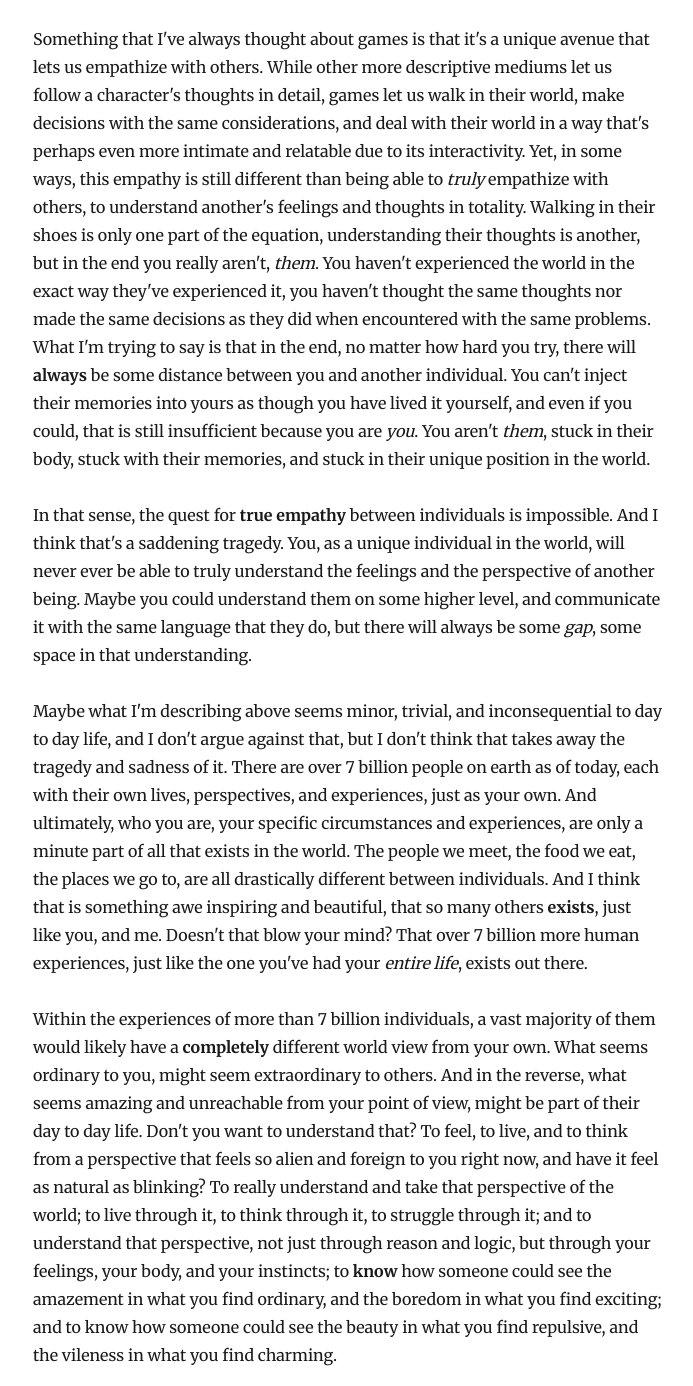
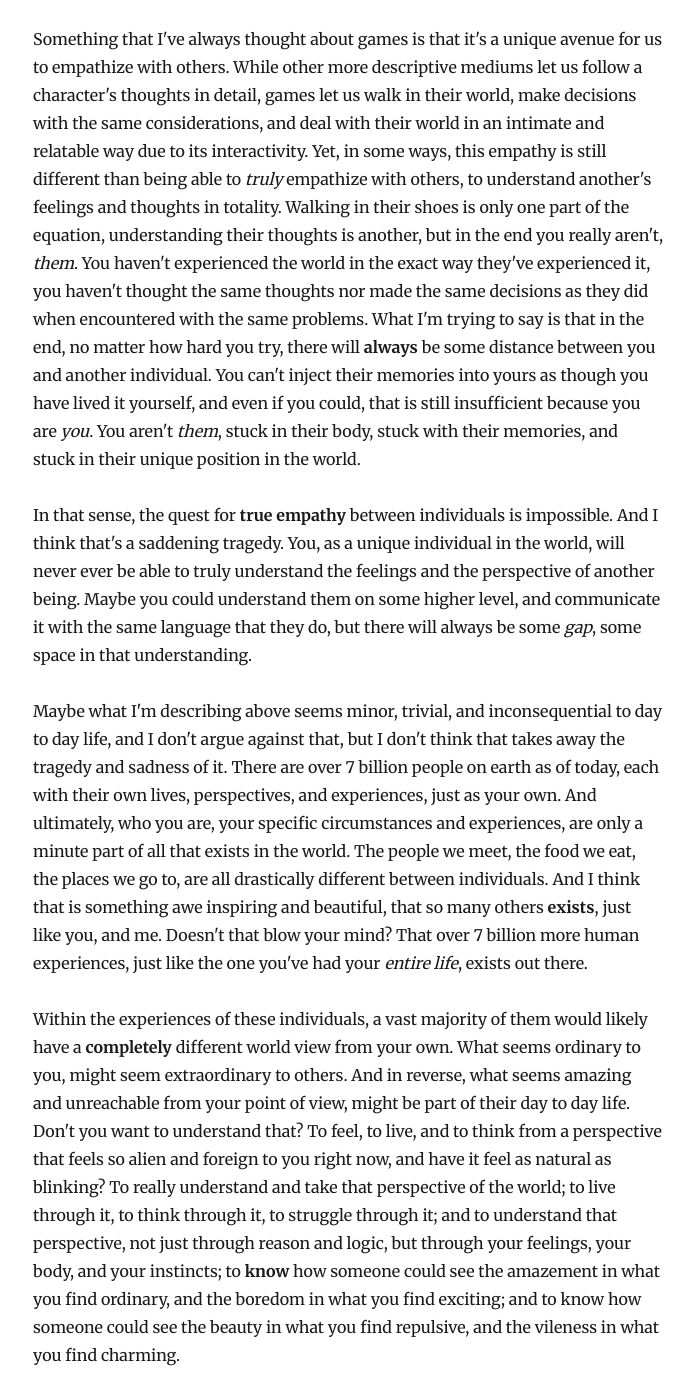
Before and after one commit to chunloklo/schrodingers-cube, a Gatsby site: page /true-empathy/ in a window 1280 px wide. Shown: the part 214-1600 px from the top of the page, without its empty margins (292-985 px from the left). Built offline with nearby package versions, Linux system fonts and the light colour scheme; Gatsby itself is replaced by a stand-in of ours; some packages are replaced by stand-ins of ours.

Commit message:
small wording updates for empathy rant

```diff
--- a/content/blog/true-empathy/index.md
+++ b/content/blog/true-empathy/index.md
@@ -4,17 +4,17 @@ date: "2021-10-24T22:40:32.169Z"
 description: A small and melancholic rambling on wanting to connect with others.
 ---
 
-Something that I've always thought about games is that it's a unique avenue that lets us empathize with others. While other more descriptive mediums let us follow a character's thoughts in detail, games let us walk in their world, make decisions with the same considerations, and deal with their world in a way that's perhaps even more intimate and relatable due to its interactivity. Yet, in some ways, this empathy is still different than being able to *truly* empathize with others, to understand another's feelings and thoughts in totality. Walking in their shoes is only one part of the equation, understanding their thoughts is another, but in the end you really aren't, *them*. You haven't experienced the world in the exact way they've experienced it, you haven't thought the same thoughts nor made the same decisions as they did when encountered with the same problems. What I'm trying to say is that in the end, no matter how hard you try, there will **always** be some distance between you and another individual. You can't inject their memories into yours as though you have lived it yourself, and even if you could, that is still insufficient because you are *you*. You aren't *them*, stuck in their body, stuck with their memories, and stuck in their unique position in the world.
+Something that I've always thought about games is that it's a unique avenue for us to empathize with others. While other more descriptive mediums let us follow a character's thoughts in detail, games let us walk in their world, make decisions with the same considerations, and deal with their world in an intimate and relatable way due to its interactivity. Yet, in some ways, this empathy is still different than being able to *truly* empathize with others, to understand another's feelings and thoughts in totality. Walking in their shoes is only one part of the equation, understanding their thoughts is another, but in the end you really aren't, *them*. You haven't experienced the world in the exact way they've experienced it, you haven't thought the same thoughts nor made the same decisions as they did when encountered with the same problems. What I'm trying to say is that in the end, no matter how hard you try, there will **always** be some distance between you and another individual. You can't inject their memories into yours as though you have lived it yourself, and even if you could, that is still insufficient because you are *you*. You aren't *them*, stuck in their body, stuck with their memories, and stuck in their unique position in the world.
 
 In that sense, the quest for **true empathy** between individuals is impossible. And I think that's a saddening tragedy. You, as a unique individual in the world, will never ever be able to truly understand the feelings and the perspective of another being. Maybe you could understand them on some higher level, and communicate it with the same language that they do, but there will always be some *gap*, some space in that understanding.
 
 Maybe what I'm describing above seems minor, trivial, and inconsequential to day to day life, and I don't argue against that, but I don't think that takes away the tragedy and sadness of it. There are over 7 billion people on earth as of today, each with their own lives, perspectives, and experiences, just as your own. And ultimately, who you are, your specific circumstances and experiences, are only a minute part of all that exists in the world. The people we meet, the food we eat, the places we go to, are all drastically different between individuals. And I think that is something awe inspiring and beautiful, that so many others **exists**, just like you, and me. Doesn't that blow your mind? That over 7 billion more human experiences, just like the one you've had your *entire life*, exists out there.
 
-Within the experiences of more than 7 billion individuals, a vast majority of them would likely have a **completely** different world view from your own. What seems ordinary to you, might seem extraordinary to others. And in the reverse, what seems amazing and unreachable from your point of view, might be part of their day to day life. Don't you want to understand that? To feel, to live, and to think from a perspective that feels so alien and foreign to you right now, and have it feel as natural as blinking? To really understand and take that perspective of the world; to live through it, to think through it, to struggle through it; and to understand that perspective, not just through reason and logic, but through your feelings, your body, and your instincts; to **know** how someone could see the amazement in what you find ordinary, and the boredom in what you find exciting; and to know how someone could see the beauty in what you find repulsive, and the vileness in what you find charming.
+Within the experiences of these individuals, a vast majority of them would likely have a **completely** different world view from your own. What seems ordinary to you, might seem extraordinary to others. And in reverse, what seems amazing and unreachable from your point of view, might be part of their day to day life. Don't you want to understand that? To feel, to live, and to think from a perspective that feels so alien and foreign to you right now, and have it feel as natural as blinking? To really understand and take that perspective of the world; to live through it, to think through it, to struggle through it; and to understand that perspective, not just through reason and logic, but through your feelings, your body, and your instincts; to **know** how someone could see the amazement in what you find ordinary, and the boredom in what you find exciting; and to know how someone could see the beauty in what you find repulsive, and the vileness in what you find charming.
 
 And to not be able to do that, to **never** be able to fully close that gap in understanding, that is a tragedy.
 
 # The Silver Lining
 On a brighter note, although I took a mostly pessimistic view above, I do think there is a nuanced, and perhaps empowering conclusion to be drawn here.
 
-Part of never being able to understand another means that others can also never truly understand you. Only *you* understand the world through your own perspective, only you know what you want, and only you have lived, as you. What I'm trying to say is that you are unique, maybe similar to thousands, millions, or even billions of other people in some aspects, but you are still you, a unique product in the world that no one else can truly understand aside from you. Only you, and not anyone else, have the sole privilege to live as you, And that also means your life is in your hands, it is up to you to stand up for yourself, to make the hard decisions in your life, and ultimately, it is up to you to strive for the life that you want to live. So go out there, live your life, because that is your privilege, and no one can take that away from you.
+Part of never being able to understand another means that others can also never truly understand you. Only *you* understand the world through your own perspective, only you know what you want, and only you have lived, as you. What I'm trying to say is that you are unique, maybe similar to thousands, millions, or even billions of other people in some aspects, but you are still you, a unique product in the world that no one else can truly understand aside from you. Most importantly, only you, and not anyone else, have the sole privilege to live as you. And that also means your life is in your hands, it is up to you to stand up for yourself, to make the hard decisions in your life, and ultimately, it is up to you to strive for the life that you want to live. So go out there, live your life, because that is your privilege, and no one can take that away from you.
```
